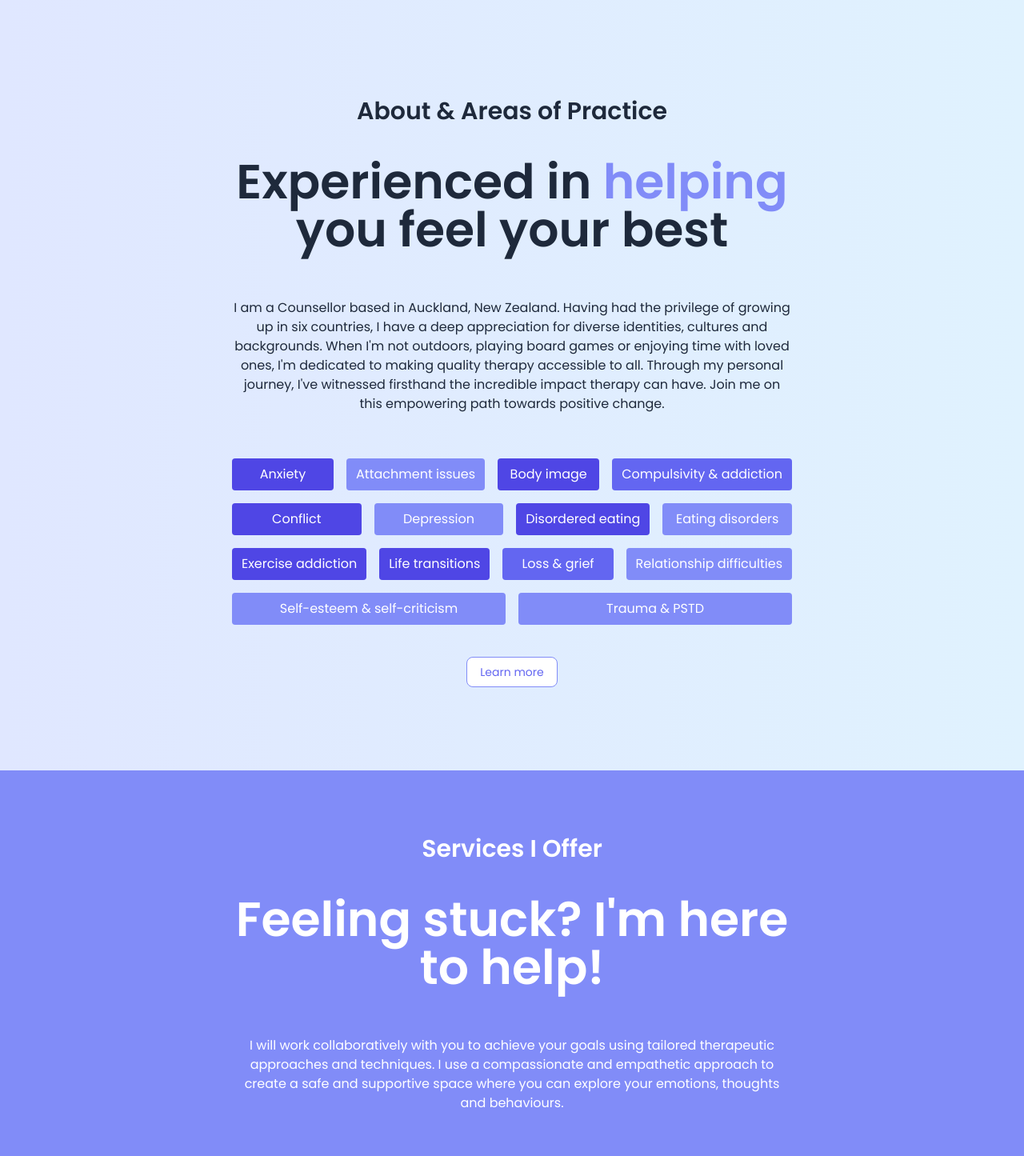
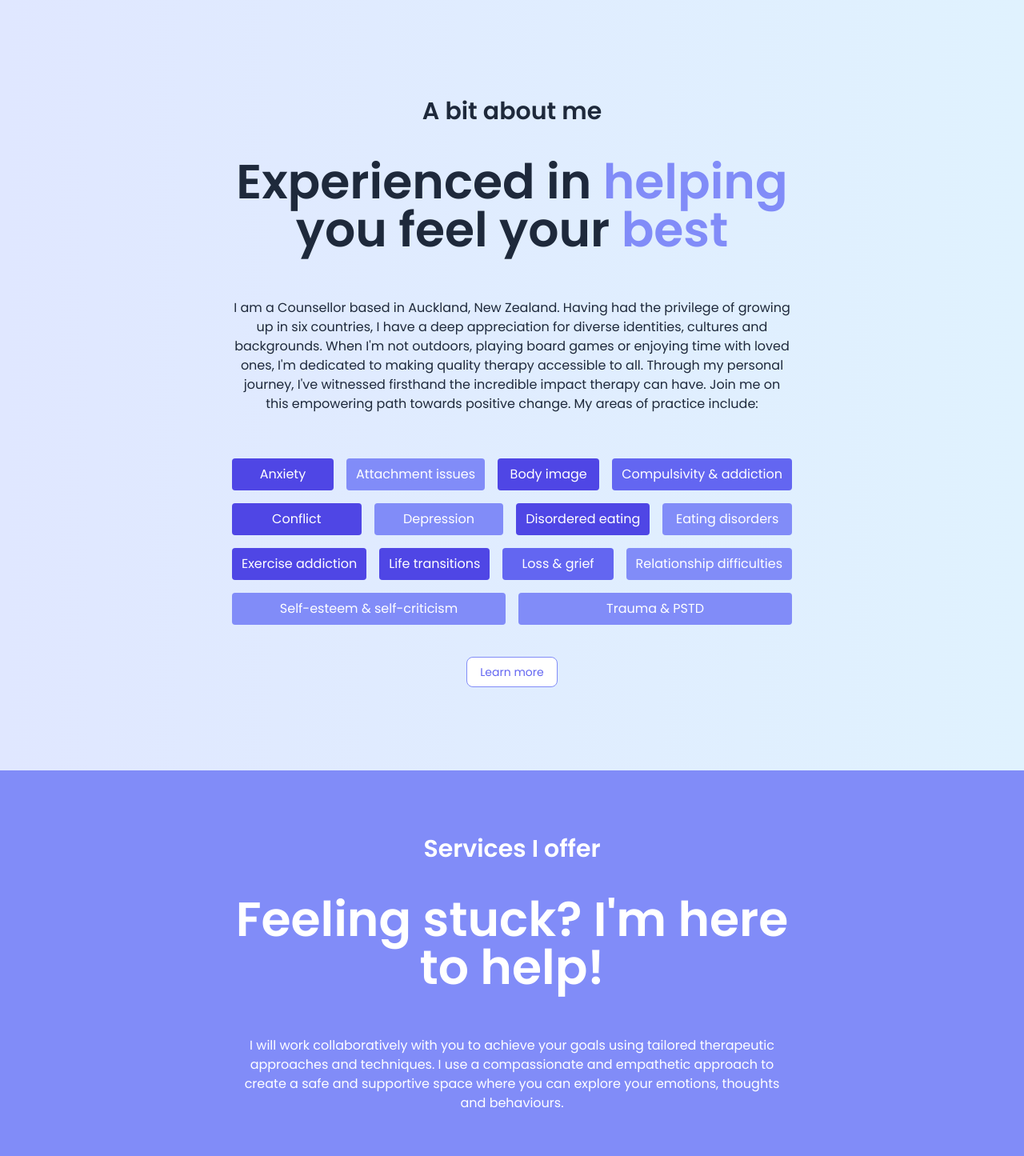
Before and after one commit to jamezmca/rebecca-v2, a SvelteKit app: page / in a window 1280 px wide. Shown: the part 720-2165 px from the top of the page at 80% size. Built offline with nearby package versions, Linux system fonts and the light colour scheme.

Commit message:
Update +page.svelte

```diff
--- a/src/routes/+page.svelte
+++ b/src/routes/+page.svelte
@@ -39,12 +39,16 @@
         {
             question:
                 "It is my first time coming to counselling, what if I am nervous and don’t know what to talk about?",
-            answer: "It is completely normal and very common to feel nervous about a first counselling session. I like to remind my clients that they are in the driver seat, and as a counsellor, I am in the passenger seat, meaning that there are no obligations, and I will go at your own pace. During a first counselling session, we will review informed consent and I will ask a variety of questions related to your reason for coming to counselling that will provide some guidance. Any questions you may have can be answered at this time, or at any point throughout counselling. In the first session, I want to help you feel as comfortable as possible and get to know you better!",
+            answer: "It is completely normal and very common to feel nervous about a first counselling session. I like to remind my clients that they are in the driver seat, and as a counsellor, I am in the passenger seat, meaning that there are no obligations, and I will go at your own pace. As a counsellor, it is my role to ask the right questions, even if you're uncertain about what specifically is bothering you. During a first counselling session, we will review informed consent and I will ask a variety of questions that will provide some guidance. Any questions you may have can be answered at this time, or at any point throughout counselling. Building a strong therapeutic relationship is vital for successful therapy, and I understand that different clients have different preferences. Some clients prefer uninterrupted self-expression, while others appreciate more structure or guidance. Your session will be tailored to your preferences and what makes you comfortable. Ultimately, in the first session, I want to help you feel as comfortable as possible and get to know you better!",
         },
         {
             question:
                 "What are your counselling qualifications and experience?",
             answer: "I have an Undergraduate degree (BA) in Human Geography and Psychology from the University of British Columbia in Vancouver, Canada and a Master’s degree (MCP) in Counselling Psychology from Adler University in Vancouver, Canada. Prior to starting my private practice, I worked as a counsellor with the Looking Glass Foundation for Eating Disorders in Vancouver, Canada. I am committed to ongoing professional and personal development as a therapist. A few of my additional qualifications/trainings include: Introduction & Deepening - Internal Family Systems (Mind Beyond Institute), Internal Family Systems for Complex Trauma (PESI), Temperament Based Therapy with Support for Anorexia Nervosa (TBT-S Institute), LivingWorks – safeTALK & Skillfully Responding to Distress – (The Crisis Intervention and Suicide Prevention Centre of British Columbia) and Trauma-Informed Practice – Level 1 Certificate.",
+        },
+        {
+            question: "What is your approach to therapy?",
+            answer: "My approach is rooted in a variety of evidence-based modalities, including attachment-based therapy, emotion-focused therapy, internal family systems, person-centered therapy and trauma-informed care. I tailor my therapy approach to each client based on their unique needs, experiences and goals.  I actively encourage clients to voice their questions, concerns and provide feedback throughout the therapeutic process in order to meet their goals and needs. Part of my job is to help clients develop a deeper understanding of themselves, their relationships, and their experiences, and to provide them with the tools and strategies they need to achieve their goals and live more fulfilling lives.",
         },
         {
             question: "How much does a counselling session cost?",
@@ -62,14 +66,10 @@
             question: "What is your cancellation policy?",
             answer: "I have a 24hr cancellation policy, meaning that any session can be cancelled or re-scheduled up to 24hrs before the time of the appointment. If less than 24hrs notice of a cancellation is provided, or in the case of a no show, the cost of the session will be charged in full. Considerations may be made in the case of an emergency and will be discussed on a case-by-case basis.",
         },
-        {
-            question: "What is your approach to therapy?",
-            answer: "My approach is rooted in a variety of evidence-based modalities, including attachment-based therapy, emotion-focused therapy, internal family systems, person-centered therapy and trauma-informed care. I tailor my therapy approach to each client based on their unique needs, experiences and goals.  I actively encourage clients to voice their questions, concerns and provide feedback throughout the therapeutic process in order to meet their goals and needs. Part of my job is to help clients develop a deeper understanding of themselves, their relationships, and their experiences, and to provide them with the tools and strategies they need to achieve their goals and live more fulfilling lives.",
-        },
-        {
-            question: "What can I expect from a counselling session?",
-            answer: "In a counselling session you can expect a comfortable and pressure-free space to discuss the concerns weighing on you. As a counsellor, it is my role to ask the right questions, even if you're uncertain about what specifically is bothering you. In our initial session, we will review the informed consent form together, which outlines my counselling background, confidentiality and what counselling entails. The sessions are collaborative, allowing me to tailor my therapeutic approach to your unique needs. Building a strong therapeutic relationship is vital for successful therapy, and I understand that different clients have different preferences. Some clients prefer uninterrupted self-expression, while others appreciate more structure or guidance. Your session will be tailored to your preferences and what makes you comfortable.",
-        },
+        // {
+        //     question: "What can I expect from a counselling session?",
+        //     answer: "In a counselling session you can expect a comfortable and pressure-free space to discuss the concerns weighing on you. As a counsellor, it is my role to ask the right questions, even if you're uncertain about what specifically is bothering you. In our initial session, we will review the informed consent form together, which outlines my counselling background, confidentiality and what counselling entails. The sessions are collaborative, allowing me to tailor my therapeutic approach to your unique needs. Building a strong therapeutic relationship is vital for successful therapy, and I understand that different clients have different preferences. Some clients prefer uninterrupted self-expression, while others appreciate more structure or guidance. Your session will be tailored to your preferences and what makes you comfortable.",
+        // },
         {
             question: "How many sessions does counselling take?",
             answer: "The number of counselling sessions varies for each individual and situation, as there is no set formula. We will collaboratively consider your unique circumstances when determining the frequency and duration of sessions. While acute issues or crises may require regular sessions for a shorter period, many clients transition to less frequent appointments, to sustain their mental health and well-being. This journey is highly personalised, and together we will create a tailored plan based on your goals, needs, and available resources.",
@@ -216,12 +216,13 @@
         class="flex flex-col gap-8 sm:gap-10 md:gap-14 pb-12 sm:pb-16 md:pb-20 px-6 sm:px-8 max-w-[1200px] mx-auto w-full"
     >
         <p class="font-semibold text-lg sm:text-xl md:text-3xl mx-auto">
-            About & Areas of Practice
+            A bit about me
         </p>
         <h1
             class="text-4xl sm:text-5xl md:text-6xl -mt-4 font-semibold max-w-[700px] mx-auto w-full text-center"
         >
-            Experienced in <b class="text-indigo-400">helping</b> you feel your best
+            Experienced in <b class="text-indigo-400">helping</b> you feel your
+            <b class="text-indigo-400">best</b>
         </h1>
         <p
             class="text-sm sm:text-base max-w-[700px] mx-auto w-full text-center"
@@ -233,7 +234,7 @@
             dedicated to making quality therapy accessible to all. Through my
             personal journey, I've witnessed firsthand the incredible impact
             therapy can have. Join me on this empowering path towards positive
-            change.
+            change. My areas of practice include:
         </p>
         <div
             class="flex items-center flex-wrap gap-2 sm:gap-4 max-w-[700px] mx-auto w-full justify-center"
@@ -260,7 +261,7 @@
         class="flex flex-col gap-8 sm:gap-10 md:gap-14 py-14 sm:py-20 text-white bg-indigo-400 px-6 sm:px-8"
     >
         <p class="font-semibold text-lg sm:text-xl md:text-3xl mx-auto">
-            Services I Offer
+            Services I offer
         </p>
         <h1
             class="text-4xl sm:text-5xl md:text-6xl -mt-4 font-semibold max-w-[700px] mx-auto w-full text-center"
```
